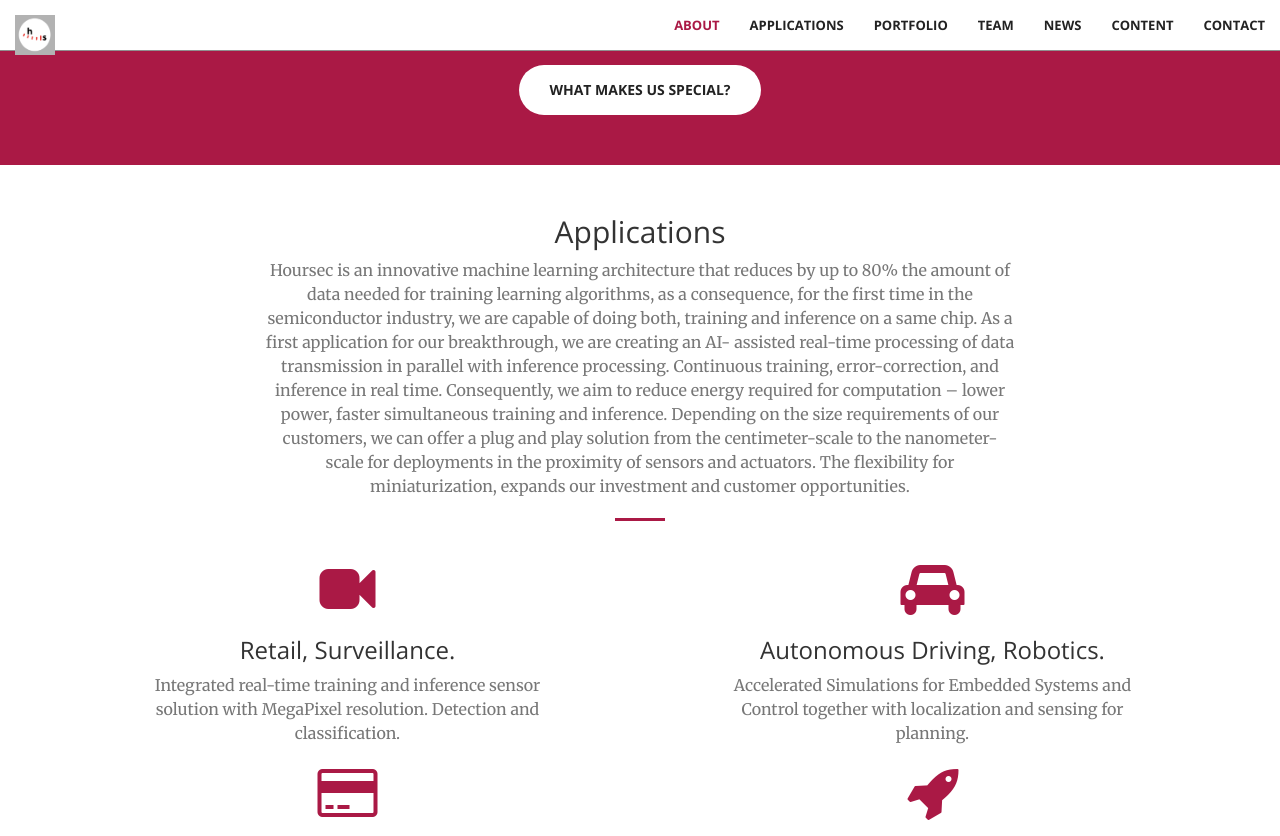
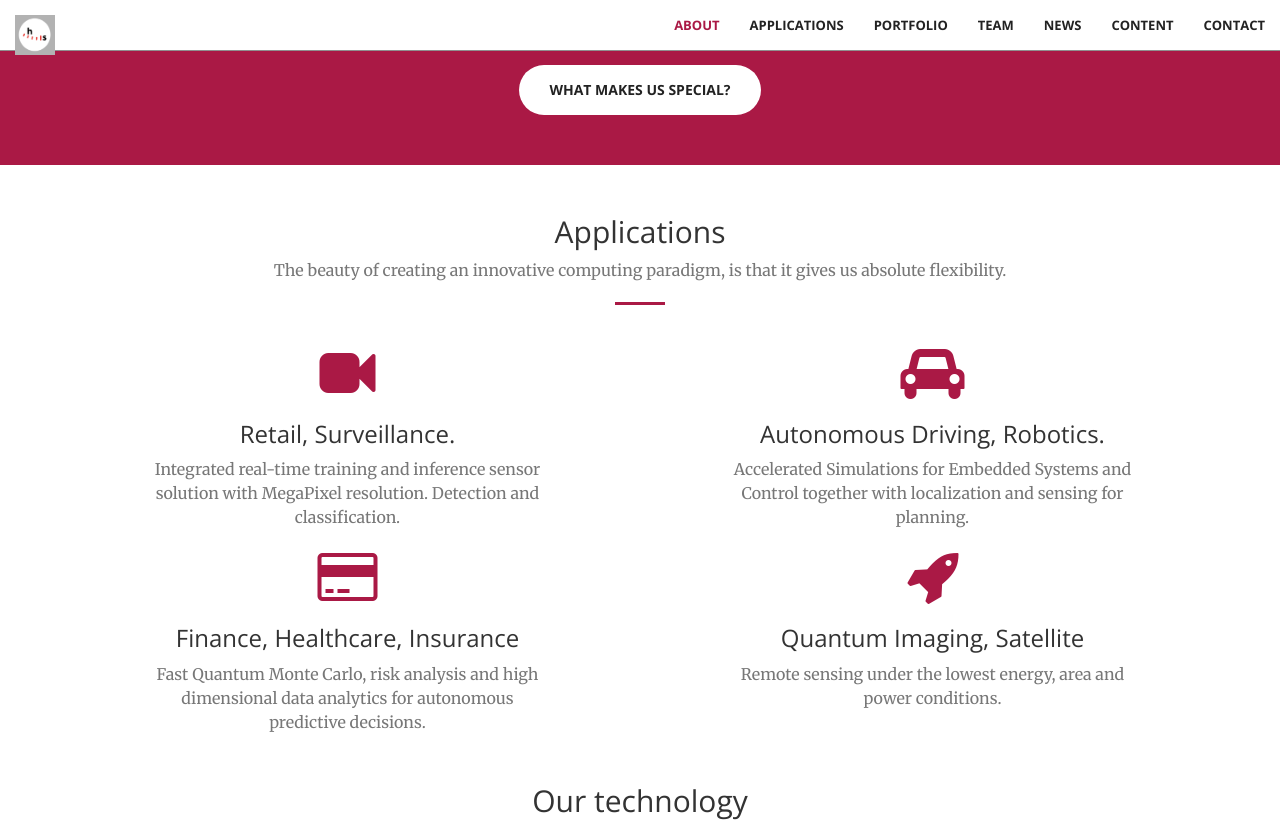
Before and after one commit to hoursec/github.io, a Jekyll site: the page built from index.html, in a window 1280 px wide and 900 px high, scrolled down 1197 px, cut to the strip 0-836 px from the top of the window. Built offline with Jekyll 4.4.1, drawn with Linux system fonts in a browser that asks for light colours.

Commit message:
Update services.html

```diff
--- a/_includes/services.html
+++ b/_includes/services.html
@@ -3,16 +3,8 @@
         <div class="row">
             <div class="col-lg-8 col-lg-offset-2 text-center">
                 <h2 class="section-heading">Applications</h2>
-                <p class="text-muted">Hoursec is an innovative machine learning architecture that reduces by up to 80%
-                    the amount of data needed for training learning algorithms, as a consequence, for the first time
-                    in the semiconductor industry, we are capable of doing both, training and inference on a same chip.
-                    As a first application for our breakthrough, we are creating an AI- assisted real-time processing
-                    of data transmission in parallel with inference processing.  Continuous training, error-correction,
-                    and inference in real time.  Consequently, we aim to reduce energy required for computation – lower
-                    power, faster simultaneous training and inference.  Depending on the size requirements of our
-                    customers, we can offer a plug and play solution from the centimeter-scale to the nanometer-scale
-                    for deployments in the proximity of sensors and actuators. The flexibility for miniaturization,
-                    expands our investment and customer opportunities.</p>
+                <p class="text-muted">The beauty of creating an innovative computing paradigm, is that it gives us
+                absolute flexibility.</p>
                 <hr class="primary">
             </div>
         </div>
```
